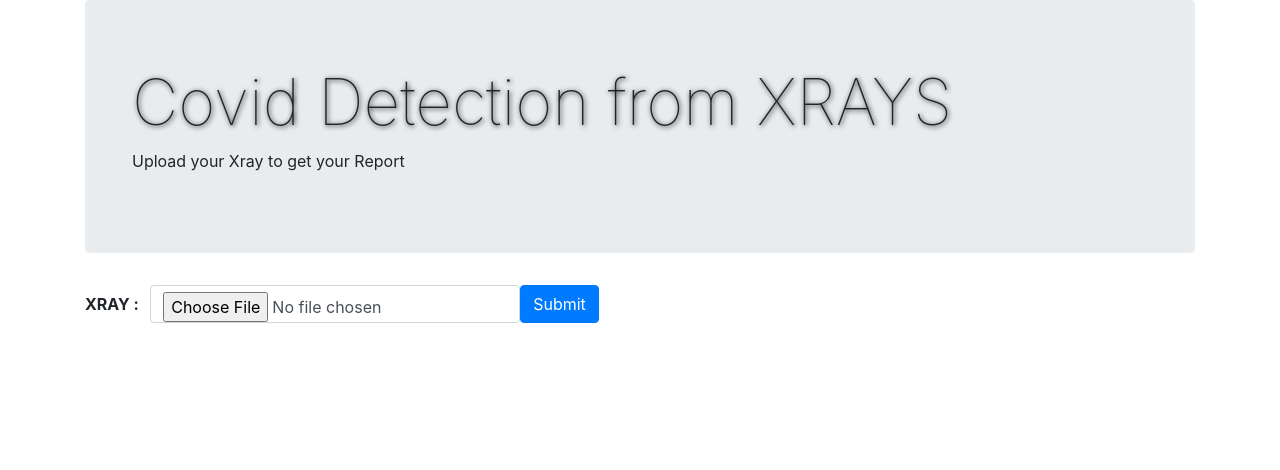
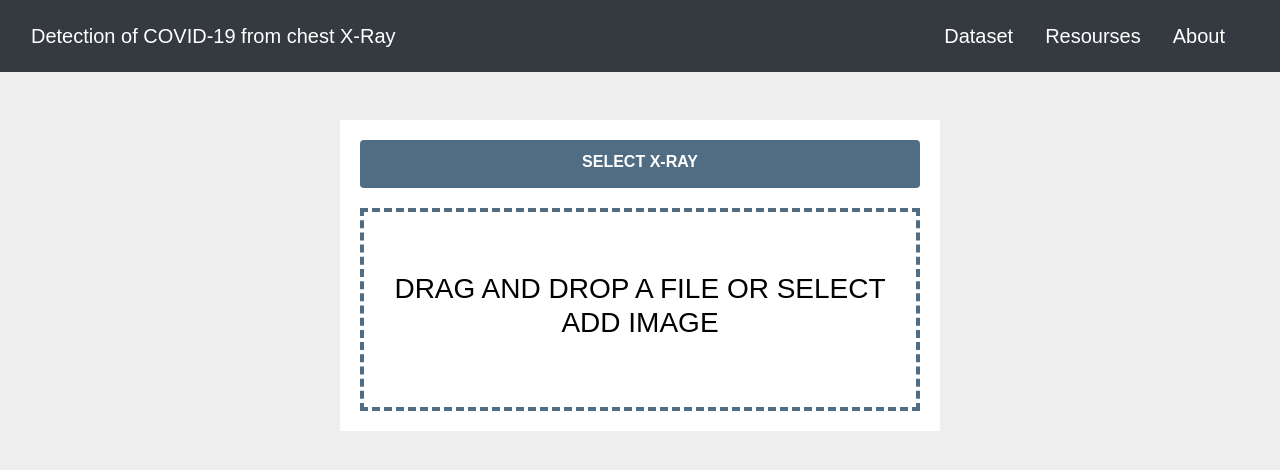
Before and after one commit to ritik-sys/COVID_detection_from_XRAY, a Flask app: page / in a window 1280 px wide. Shown: the top 470 px of the page. Run offline with Flask 2, Linux system fonts and the light colour scheme; some libraries are stand-ins or nearby versions.

Commit message:
frontend update

```diff
--- a/templates/index.html
+++ b/templates/index.html
@@ -2,12 +2,132 @@
 <html>
 
 <head>
-    <title>Image Captioning</title>
+    <title>Covid-19 Detection</title>
 
     <link rel="stylesheet" href="https://stackpath.bootstrapcdn.com/bootstrap/4.4.1/css/bootstrap.min.css"
         integrity="sha384-Vkoo8x4CGsO3+Hhxv8T/Q5PaXtkKtu6ug5TOeNV6gBiFeWPGFN9MuhOf23Q9Ifjh" crossorigin="anonymous">
+<script class="jsbin" src="https://ajax.googleapis.com/ajax/libs/jquery/1/jquery.min.js"></script>
+    <style>
+      body {
+  font-family: sans-serif;
+  background-color: #eeeeee;
+}
 
-    <style>
+.file-upload {
+  background-color: #ffffff;
+  width: 600px;
+  margin: 0 auto;
+  padding: 20px;
+}
+
+.file-upload-btn {
+  width: 100%;
+  margin: 0;
+  color: #fff;
+  background: #506D84;
+  border: none;
+  padding: 10px;
+  border-radius: 4px;
+  border-bottom: 4px solid #506D84;
+  transition: all .2s ease;
+  outline: none;
+  text-transform: uppercase;
+  font-weight: 700;
+}
+
+.file-upload-btn:hover {
+  background: #506D84;
+  color: #ffffff;
+  transition: all .2s ease;
+  cursor: pointer;
+}
+
+.file-upload-btn:active {
+  border: 0;
+  transition: all .2s ease;
+}
+
+.file-upload-content {
+  display: none;
+  text-align: center;
+}
+
+.file-upload-input {
+  position: absolute;
+  margin: 0;
+  padding: 0;
+  width: 100%;
+  height: 100%;
+  outline: none;
+  opacity: 0;
+  cursor: pointer;
+}
+
+.image-upload-wrap {
+  margin-top: 20px;
+  border: 4px dashed #506D84;
+  position: relative;
+}
+
+.image-dropping,
+.image-upload-wrap:hover {
+    color: white;
+  background-color: #899199;
+  border: 4px dashed #ffffff;
+}
+
+.image-title-wrap {
+  padding: 0 15px 15px 15px;
+  color: #222;
+}
+
+.drag-text {
+  text-align: center;
+
+}
+
+.drag-text h3 {
+
+  font-weight: 100;
+  text-transform: uppercase;
+  color: black;
+  padding: 60px 0;
+}
+
+.file-upload-image {
+  max-height: 200px;
+  max-width: 200px;
+  margin: auto;
+  padding: 20px;
+}
+
+.remove-image {
+  width: 200px;
+  margin: 0;
+  color: #fff;
+  background: #cd4535;
+  border: none;
+  padding: 10px;
+  border-radius: 4px;
+  border-bottom: 4px solid #b02818;
+  transition: all .2s ease;
+  outline: none;
+  text-transform: uppercase;
+  font-weight: 700;
+}
+
+.remove-image:hover {
+  background: #c13b2a;
+  color: #ffffff;
+  transition: all .2s ease;
+  cursor: pointer;
+}
+
+.remove-image:active {
+  border: 0;
+  transition: all .2s ease;
+}
+
         .heading {
             font-weight: 100;
             font-size: 4em;
@@ -29,43 +149,99 @@
 </head>
 
 <body>
-
-
-    <div class="container">
-
-        <div class="jumbotron">
-            <div class="container">
-                <h1 class="heading"> Covid Detection from XRAYS</h1>
-                <p> Upload your Xray to get your Report </p>
-            </div>
-        </div>
+    <nav class="navbar navbar-expand-lg navbar-dark bg-dark">
+        <div class="container-fluid">
+            <a class="navbar-brand" href="#">Detection of COVID-19 from chest X-Ray</a>
+        <ul class="navbar-nav">
+            <li class="nav-item navbar-brand ">
+                <a class="nav-link text-white" href="https://www.dropbox.com/s/7rjw6oet4za01op/CovidDataset-20200427T133042Z-001.zip?dl=0">
+                  Dataset
+                </a>
+            </li>
+            <li class="nav-item navbar-brand">
+                <a class="nav-link text-white" href="https://www.ncbi.nlm.nih.gov/pmc/articles/PMC7592691/">
+                  Resourses
+                </a>
+            </li>
+            <li class="nav-item navbar-brand">
+                <a class="nav-link text-white" href="https://github.com/ritik-sys/COVID_detection_from_XRAY">
+                  About
+                </a>
+            </li>
+        </ul>
+    </nav>
 
 
 
-        <form class="form-inline" method="POST" action="/" enctype="multipart/form-data">
-            <label><b> XRAY : &nbsp;&nbsp; </b></label>
-            <input class="form-control" type="file" name="userfile" placeholder="Your image">
-            <button type="submit" class="btn btn-primary"> Submit</button>
+
+
+        <form class="form-inline m-5" method="POST" action="/" enctype="multipart/form-data">
+            <div class="file-upload">
+                <button class="file-upload-btn" type="button" onclick="$('.file-upload-input').trigger( 'click' )">SELECT X-RAY</button>
+
+                <div class="image-upload-wrap">
+                  <input class="file-upload-input" type='file'  name="userfile" onchange="readURL(this);" accept="image/*" />
+                  <div class="drag-text">
+                    <h3>Drag and drop a file or select add Image</h3>
+                  </div>
+                </div>
+                <div class="file-upload-content">
+                  <img class="file-upload-image" src="#" alt="your image" />
+                  <div class="image-title-wrap">
+                    <button type="submit" class="remove-image"> Submit</button>
+                  </div>
+                </div>
+              </div>
+
         </form>
-
-        <br>
-        <br>
-
         {% if your_result %}
-
-        <div class="row">
+        <div class="row file-upload mb-5">
             <div class="col-sm-4">
                 <img src="{{your_result['image']}}">
             </div>
             <div class="col-sm-8">
-                <p class="text">RESULT : </p>
-                <p> <b>{{ your_result['caption'] }} </b> </p>
+                <h4>RESULT : </h4>
+                <b> <h4>{{ your_result['caption'] }} </h4> </b>
             </div>
         </div>
         {% endif %}
 
     </div>
+<script>
+   function readURL(input) {
+  if (input.files && input.files[0]) {
 
+    var reader = new FileReader();
+
+    reader.onload = function(e) {
+      $('.image-upload-wrap').hide();
+
+      $('.file-upload-image').attr('src', e.target.result);
+      $('.file-upload-content').show();
+
+      $('.image-title').html(input.files[0].name);
+    };
+
+    reader.readAsDataURL(input.files[0]);
+
+  } else {
+    removeUpload();
+  }
+}
+
+function removeUpload() {
+  $('.file-upload-input').replaceWith($('.file-upload-input').clone());
+  $('.file-upload-content').hide();
+  $('.image-upload-wrap').show();
+}
+$('.image-upload-wrap').bind('dragover', function () {
+		$('.image-upload-wrap').addClass('image-dropping');
+	});
+	$('.image-upload-wrap').bind('dragleave', function () {
+		$('.image-upload-wrap').removeClass('image-dropping');
+});
+
+</script>
 </body>
 
 </html>
```
